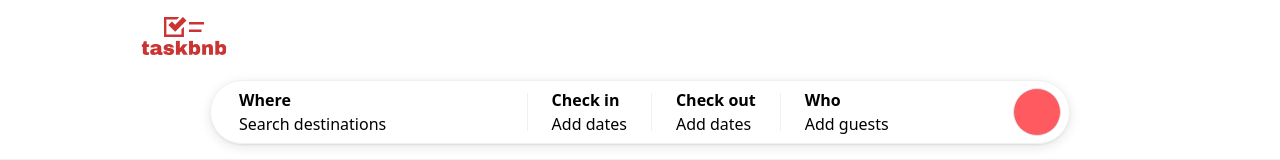
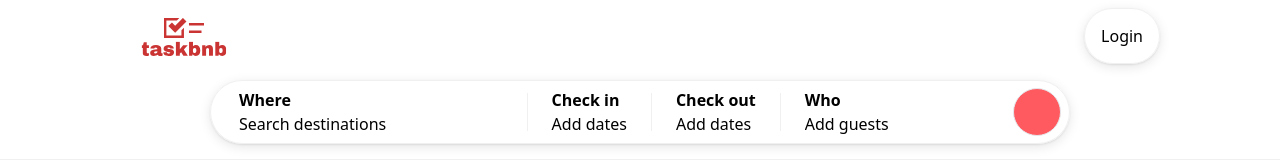
Before and after one commit to weralite/bnb-assignment, a Next.js app: page / in a window 1280 px wide. Shown: the top 160 px of the page. Built offline with nearby package versions, Linux system fonts and the light colour scheme.

Commit message:
moved more out of header

```diff
--- a/src/app/components/layout/Header.tsx
+++ b/src/app/components/layout/Header.tsx
@@ -1,19 +1,17 @@
 "use client";
 import { useState } from 'react';
 import { motion, useAnimation } from 'framer-motion';
-import LogoColor from '@/app/assets/logo-color.svg';
-import Image from 'next/image';
 import HeaderAnimations from './HeaderAnimations';
 import DesktopMenu from "../navigation/DesktopMenu";
 import MobileContent from "./headerContent/MobileContent"
 import ScrolledContent from './headerContent/ScrolledContent';
 import NonScrolledContent from './headerContent/NonScrolledContent';
+import HeaderLogo from './headerContent/HeaderLogo';
 
 export default function Header() {
   const [scrolled, setScrolled] = useState(false);
   const controls = useAnimation();
   const heightControls = useAnimation();
-  const logoRed = LogoColor;
   const animationDuration = 0.1;
 
   return (
@@ -26,16 +24,9 @@ export default function Header() {
 
       <div className="px-5 md:px-10 lg:px-20 xl:px-30 2xl:px-40 w-full flex flex-col justify-center items-center">
 
-        <div className="flex flex-row justify-between w-full h-20">
-          <div className="hidden sm:block relative h-[90%] w-32 overflow-hidden ml-0">
-            <Image
-              src={logoRed}
-              alt="logo"
-              fill
-              style={{ objectFit: 'cover' }}
-              className="clip-path-custom"
-            />
-          </div>
+        <div className="flex flex-row justify-between w-full h-20 py-2">
+          <HeaderLogo />
+          <DesktopMenu />
         </div>
 
 
@@ -45,11 +36,16 @@ export default function Header() {
           transition={{ duration: animationDuration, ease: "easeOut" }}
         >
           <div className="shadow-custom border border-custom-grey rounded-[32px] w-full h-16 relative">
+
             {/* Mobile content */}
+
             <MobileContent />
 
-            {/* Scrolled or non-scrolled content */}
-            {scrolled ? <ScrolledContent /> : <NonScrolledContent />}
+            {/* Desktop content */}
+            {scrolled ?
+
+              <ScrolledContent /> : <NonScrolledContent />}
+
           </div>
         </motion.div>
       </div>
--- /dev/null
+++ b/src/app/components/layout/headerContent/HeaderLogo.tsx
@@ -0,0 +1,18 @@
+import LogoColor from '@/app/assets/logo-color.svg';
+import Image from 'next/image';
+
+const logoRed = LogoColor;
+
+export default function HeaderLogo() {
+  return (
+    <div className="hidden sm:block relative h-[90%] w-32 overflow-hidden ml-0">
+    <Image
+      src={logoRed}
+      alt="logo"
+      fill
+      style={{ objectFit: 'cover' }}
+      className="clip-path-custom"
+    />
+  </div>
+  );
+}
--- a/src/app/components/navigation/DesktopMenu.tsx
+++ b/src/app/components/navigation/DesktopMenu.tsx
@@ -1,7 +1,7 @@
 export default function DesktopMenu() {
     return (
-        <div className="flex justify-center items-center px-4 shadow-custom border border-custom-grey rounded-[32px] h-16">
-            <h1>DesktopMenu</h1>
+        <div className="hidden sm:flex justify-center items-center px-4 shadow-custom border border-custom-grey rounded-[32px] h-14">
+            <h1>Login</h1>
         </div>
     );
 }
```
